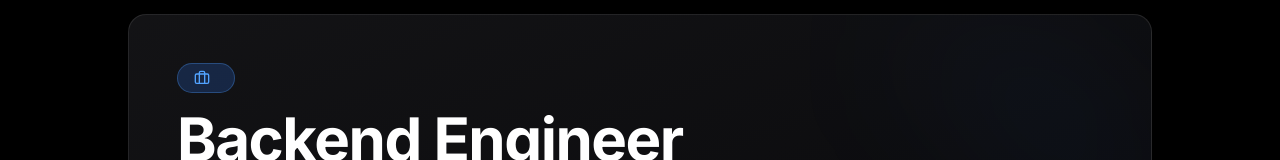
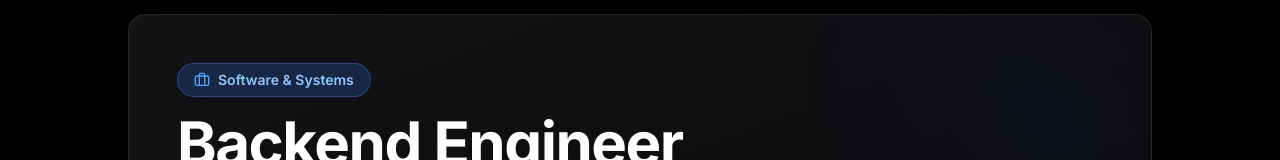
Before and after one commit to develop-programs/hindustan-innovation, a Next.js app: page /career/backend-engineer in a window 1280 px wide. Shown: the part 216-376 px from the top of the page. Built offline with nearby package versions, Linux system fonts and the light colour scheme; no server answers; a web font is replaced by a local one.

Commit message:
refactor: clean up JobDetailsPage and format careers.json for consistency

```diff
--- a/src/app/career/[id]/page.tsx
+++ b/src/app/career/[id]/page.tsx
@@ -1,34 +1,21 @@
+export const dynamicParams = true
 import type { Metadata } from "next";
 import { notFound } from "next/navigation";
 import { Navbar } from "@/components/landing/Navbar";
 import { FooterBar } from "@/components/landing/FooterBar";
-import { BackgroundEffects } from "@/components/landing/BackgroundEffects";
+import careersData from "@/careers.json";
 import JobDetailsClient from "@/components/career/JobDetailsClient";
 
-const BASE_URL = process.env.VERCEL_URL
-  ? `https://${process.env.VERCEL_URL}`
-  : "http://localhost:3000";
 
-export async function generateStaticParams() {
-  try {
-    const response = await fetch(`${BASE_URL}/api/careers`, {
-      next: { revalidate: 3600 }, // Revalidate every hour
-    });
-    const data = await response.json();
-
-    const params: { id: string }[] = [];
-    if (data.success) {
-      for (const dept of data.data) {
+function getJobById(id: string) {
+  for (const dept of careersData.departments) {
     for (const job of dept.jobs) {
-          params.push({ id: job.id });
+      if (job.id === id) {
+        return { ...job, department: dept.heading };
       }
     }
   }
-    return params;
-  } catch (error) {
-    console.error("Error generating static params:", error);
-    return [];
-  }
+  return null;
 }
 
 export async function generateMetadata({
@@ -37,22 +24,19 @@ export async function generateMetadata({
   params: Promise<{ id: string }>;
 }): Promise<Metadata> {
   const { id } = await params;
+  const job = getJobById(id);
+  if (!job) notFound();
 
-  try {
-    const response = await fetch(`${BASE_URL}/api/careers/${id}`);
-    const data = await response.json();
-
-    if (data.success && data.data) {
   return {
-        title: `${data.data.title} | Hindustan Innovations Careers`,
-        description: data.data.description,
+    title: `${job.title} - ${job.department} | Our Company`,
+    description: `Join our team as a ${job.title} in the ${job.department} department. Explore the role, responsibilities, and how you can contribute to our company's success.`,
+    openGraph: {
+      title: `${job.title} - ${job.department} | Our Company`,
+      description: `Join our team as a ${job.title} in the ${job.department} department. Explore the role, responsibilities, and how you can contribute to our company's success.`,
+      url: `https://www.hindustaan.in/career/${id}`,
+      siteName: "Hindustaan Innovations",
+    },
   };
-    }
-  } catch (error) {
-    console.error("Error fetching metadata:", error);
-  }
-
-  return { title: "Job Details | Hindustan Innovations Careers" };
 }
 
 export const revalidate = 3600; // Revalidate every hour
@@ -63,26 +47,14 @@ export default async function JobDetailsPage({
   params: Promise<{ id: string }>;
 }) {
   const { id } = await params;
-
-  try {
-    const response = await fetch(`${BASE_URL}/api/careers/${id}`, {
-      next: { revalidate: 3600 },
-    });
-    const data = await response.json();
-
-    if (!data.success || !data.data) {
-      notFound();
-    }
+  const job = getJobById(id);
+  if (!job) notFound();
 
   return (
     <div className="relative min-h-screen flex flex-col text-zinc-50 bg-black overflow-hidden">
       <Navbar />
-        <JobDetailsClient job={data.data} />
+      <JobDetailsClient job={job} />
       <FooterBar />
     </div>
   );
-  } catch (error) {
-    console.error("Error fetching job details:", error);
-    notFound();
 }
-}
```
Also changed, not shown: src/careers.json (+30 -6 lines). Lines whose indentation alone changed are shown as unchanged.
